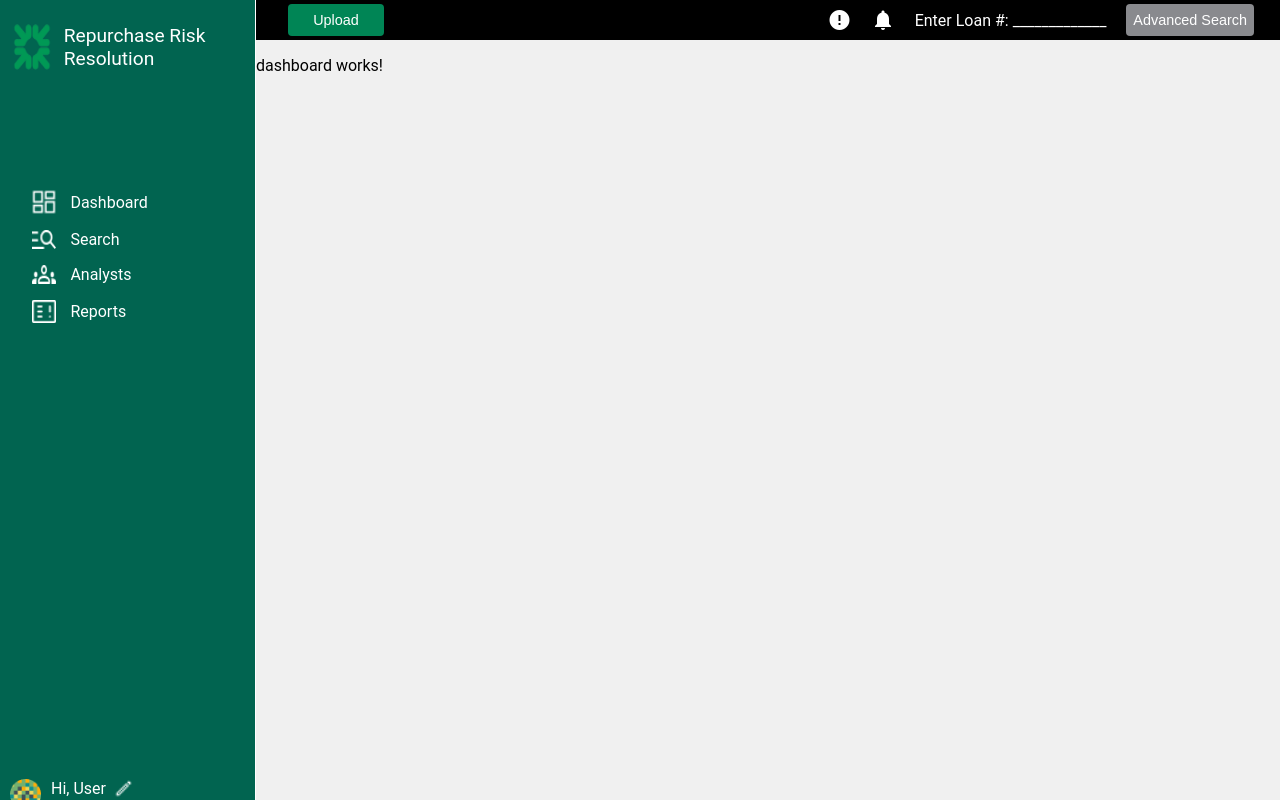
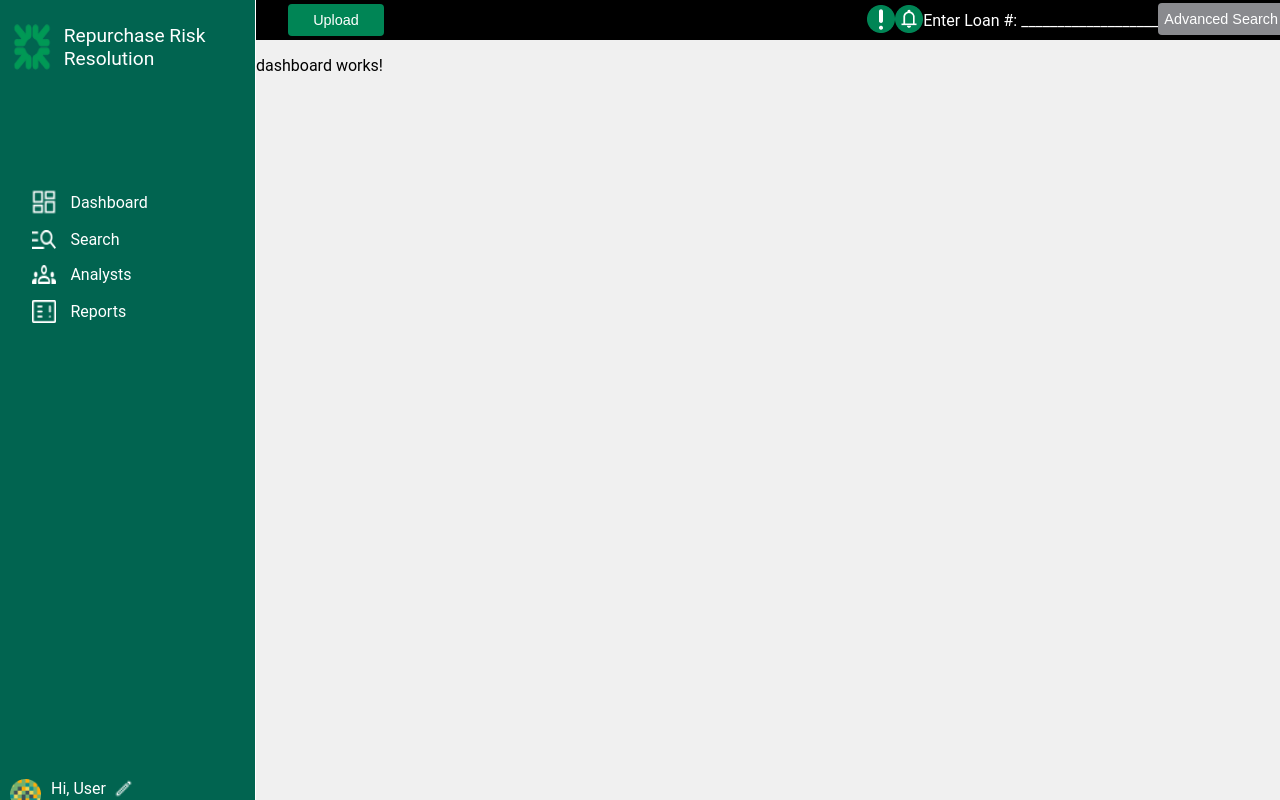
Before and after one commit to Taejun-bdiplus/mock-citizens-r3p, an Angular app: page /dashboard in a window 1280 px wide. Built offline with nearby package versions, Linux system fonts and the light colour scheme.

Commit message:
update header with icons

```diff
--- a/src/app/app-header/app-header.component.css
+++ b/src/app/app-header/app-header.component.css
@@ -6,7 +6,7 @@
 }
 
 .header-left {
-    width: 55%;
+    width: 60%;
 }
 .header-left-upload {
   background-color: #008555;
@@ -19,16 +19,17 @@
   margin-left: 1rem;
 }
 .header-right {
-    width: 45%;
+    width: 40%;
     display: flex;
     flex-direction: row;
     justify-content: space-around;
 }
-.header-right-error {
+.header-right-reminder {
   align-self: center;
 }
-.header-right-notifications {
+.header-right-notification {
   align-self: center;
+  margin-bottom: 4px;
 }
 
 .header-right-search {
--- a/src/app/app-header/app-header.component.html
+++ b/src/app/app-header/app-header.component.html
@@ -3,9 +3,9 @@
     <button class="header-left-upload">Upload</button>
   </div>
   <div class="header-right">
-    <mat-icon class="header-right-error">error</mat-icon>
-    <mat-icon class="header-right-notifications">notifications</mat-icon>
-    <div class="header-right-search">Enter Loan #: _____________</div>
+    <img class="header-right-reminder" src="../assets/images/reminder.png" />
+    <img class="header-right-notification" src="../assets/images/notification_bell.png" />
+    <div class="header-right-search">Enter Loan #: ___________________</div>
     <button class="header-right-advanced-search">Advanced Search</button>
   </div>
 </mat-toolbar>
```
Also changed, not shown: src/assets/images/reminder.png (renamed from src/assets/images/reminder_bell.png), src/assets/images/reminder_red_dot.png (renamed from src/assets/images/reminder_bell_red_dot.png).
